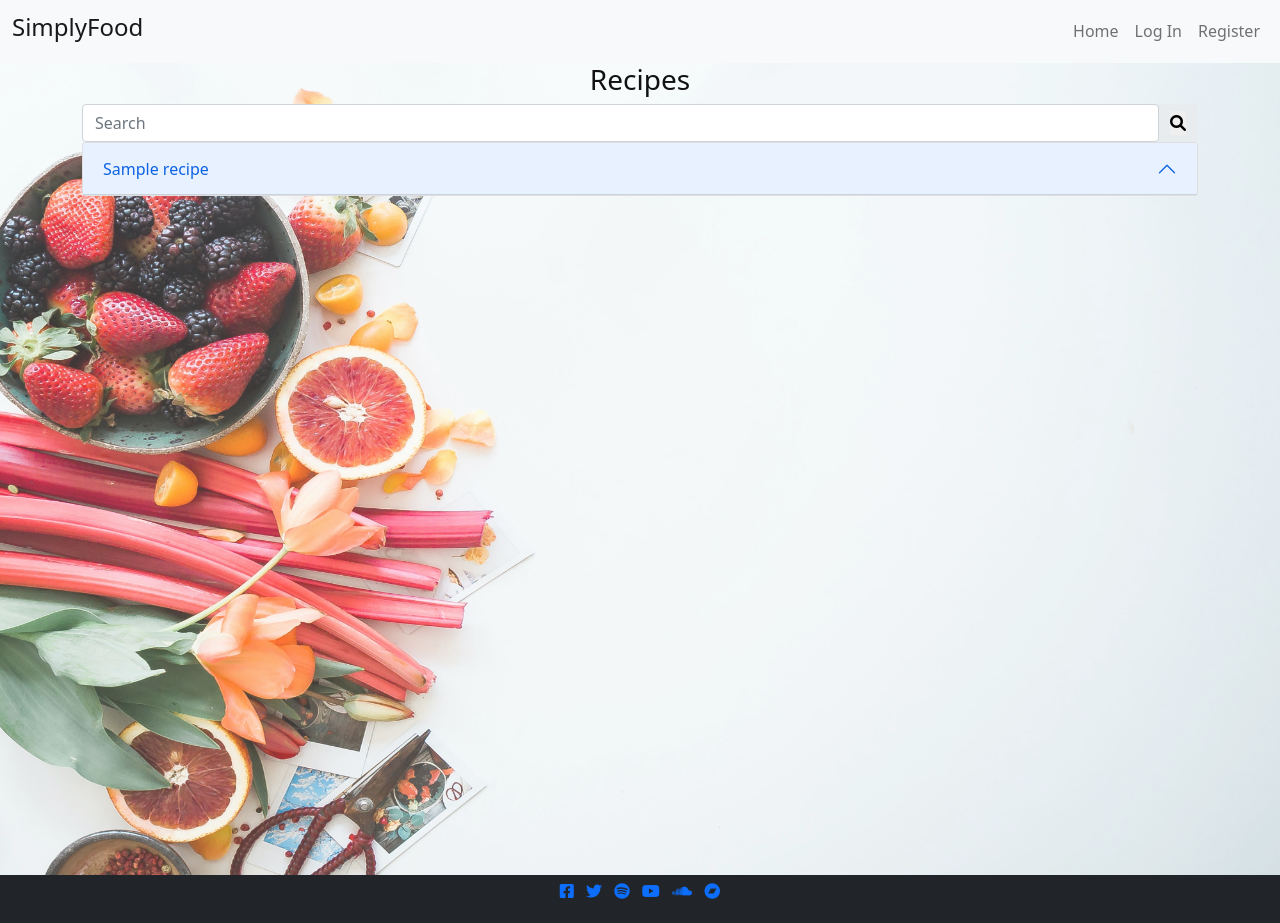
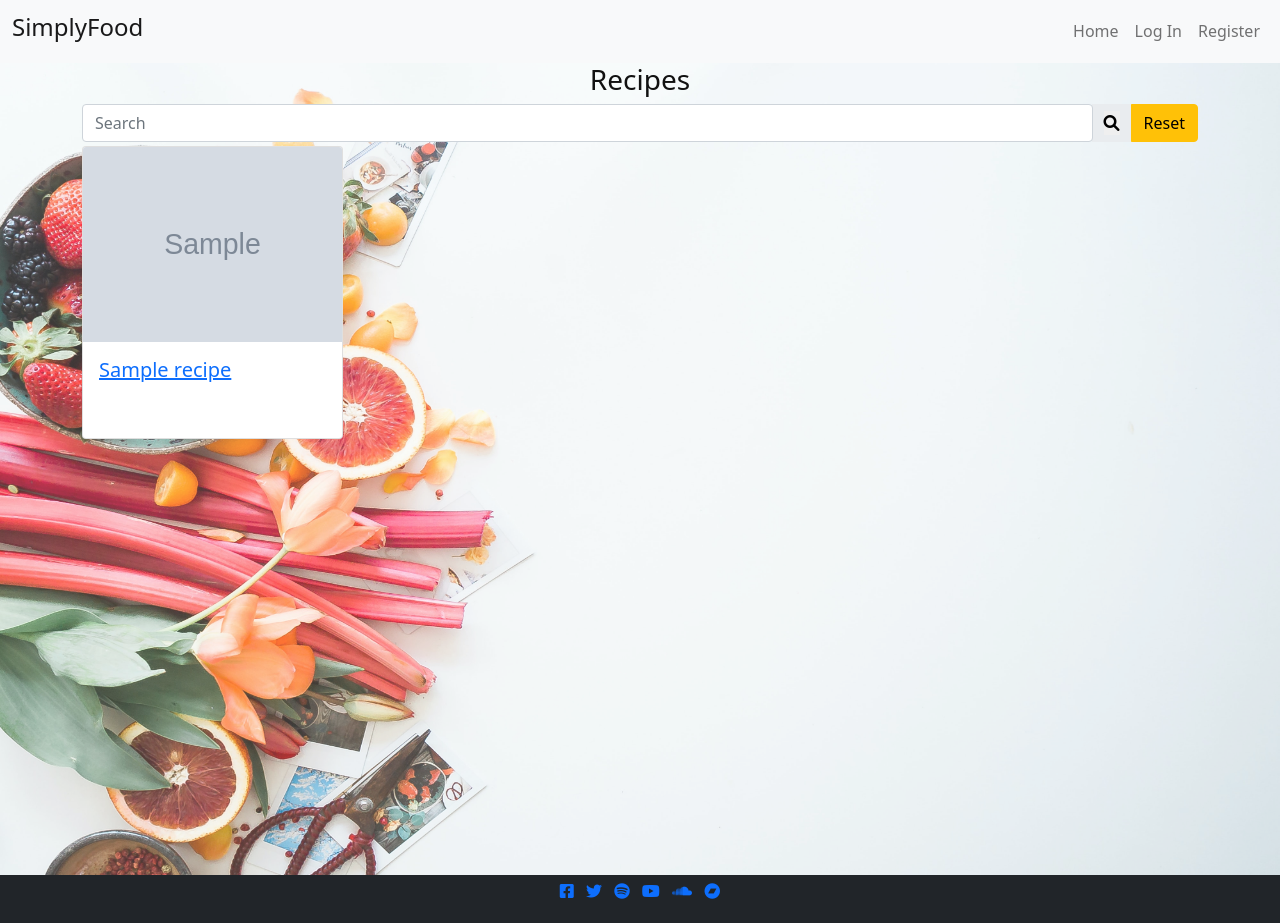
Before and after one commit to PaulBowden673/Projects-MP-MP3, a Flask app: page /recipe_list in a window 1280 px wide. Run offline with Flask 2, Linux system fonts and the light colour scheme; grey boxes marked "Sample" are stand-in pictures; a database or web service that is not in the repository returns one stand-in record (values such as "Sample title"); some libraries are stand-ins or nearby versions.

Commit message:
fixed db issues with variable names

```diff
--- a/app.py
+++ b/app.py
@@ -24,10 +24,17 @@ def index():
     return render_template("index.html")
 
 
+@app.route("/search", methods=["GET", "POST"])
+def search():
+    query = request.form.get("query")
+    recipes = list(mongo.db.recipes.find({"$text": {"$search": query}}))
+    return render_template("recipe_list.html", recipes=recipes)
+
+
 @app.route("/single_recipe/<recipes_id>")
 def single_recipe(recipes_id):
-    recipe = mongo.db.recipes.find_one({"_id": ObjectId(recipes_id)})
-    return render_template("recipe.html", recipe=recipe)
+    recipes = mongo.db.recipes.find_one({"_id": ObjectId(recipes_id)})
+    return render_template("recipe.html", recipes=recipes)
 
 
 @app.route("/recipe_list")
@@ -157,13 +164,13 @@ def edit_recipe(recipes_id):
 
     recipe = mongo.db.recipes.find_one({"_id": ObjectId(recipes_id)})
     categories = mongo.db.categories.find().sort("recipe_category", 1)
-    return render_template("recipe_list.html",
-    recipe=recipe, categories=categories)
+    return render_template(
+        "recipe_list.html", recipe=recipe, categories=categories)
 
 
 @app.route("/delete_recipe/<recipes_id>")
 def delete_recipe(recipes_id):
-    mongo.db.recipes.remove({"_id": ObjectId(recipes_id)})
+    mongo.db.recipes.recipes.remove({"_id": ObjectId(recipes_id)})
     flash("Recipe Successfully Deleted")
     return redirect(url_for("recipe_list"))
 
--- a/static/css/style.css
+++ b/static/css/style.css
@@ -50,6 +50,7 @@ header {
     height: 40vh;
 
 }
+
 .recipe-view {
     position: relative;
 }
--- a/templates/base.html
+++ b/templates/base.html
@@ -19,9 +19,13 @@
   <header>
     <nav class="navbar navbar-expand-lg navbar-light bg-light">
       <div class="container-fluid">
-              <a class="navbar-brand" href="#"><h4>SimplyFood</h4></a>
+        <a class="navbar-brand" href="#">
+          <h4>SimplyFood</h4>
+        </a>
         <div class="justify-content-end">
-              <button class="navbar-toggler" type="button" data-bs-toggle="collapse" data-bs-target="#navbarSupportedContent" aria-controls="navbarSupportedContent" aria-expanded="false" aria-label="Toggle navigation">
+          <button class="navbar-toggler" type="button" data-bs-toggle="collapse"
+            data-bs-target="#navbarSupportedContent" aria-controls="navbarSupportedContent" aria-expanded="false"
+            aria-label="Toggle navigation">
             <span class="navbar-toggler-icon"></span>
           </button>
           <div class="collapse navbar-collapse" id="navbarSupportedContent">
@@ -128,6 +132,9 @@
   </script>
   <script src="https://code.jquery.com/jquery-3.6.0.min.js"
     integrity="sha256-/xUj+3OJU5yExlq6GSYGSHk7tPXikynS7ogEvDej/m4=" crossorigin="anonymous"></script>
+  <script src="https://cdn.jsdelivr.net/npm/masonry-layout@4.2.2/dist/masonry.pkgd.min.js"
+    integrity="sha384-GNFwBvfVxBkLMJpYMOABq3c+d3KnQxudP/mGPkzpZSTYykLBNsZEnG2D9G/X/+7D" crossorigin="anonymous" async>
+  </script>
 </body>
 
 </html>
--- a/templates/recipe_list.html
+++ b/templates/recipe_list.html
@@ -3,41 +3,40 @@
 
 <h3 class="text-center">Recipes</h3>
 <div class="row">
-    <div class="col-12">
-        <div class="input-group rounded">
-            <input type="search" class="form-control rounded" placeholder="Search" aria-label="Search"
-            aria-describedby="search-addon" />
-            <span class="input-group-text border-0" id="search-addon">
-              <button><i class="fas fa-search"></i></button>
-            </span>
-          </div>
-    </button>
-  </div>
-    </div>
+    <form action="{{ url_for('search') }}" method="post">
+        <div class="col-12">
+            <div class="input-group rounded">
+                <input type="text" name="query" id="query" class="form-control rounded" placeholder="Search"
+                    aria-label="Search" aria-describedby="search-addon" />
+                <span class="input-group-text border-0" id="search-addon">
+                    <button for="query"><i class="fas fa-search"></i></button>
+                </span>
+                <a href="{{ url_for('recipe_list') }}" class=" btn btn-warning">Reset</a>
+            </div>
+            </button>
+        </div>
+    </form>
 </div>
 
 {% for recipes in recipes %}
-<div class="accordion" id="accordionExample">
-    <div class="accordion-item">
-        <h2 class="accordion-header" id="recipe_name">
-            <button class="accordion-button" type="button" data-bs-toggle="collapse" data-bs-target="#collapseOne"
-                aria-expanded="true" aria-controls="collapseOne">
-                {{ recipes.recipe_name }}
-            </button>
-        </h2>
-        <div id="collapseOne" class="accordion-collapse collapse" aria-labelledby="Recipe Name"
-            data-bs-parent="#accordionExample">
-            <div class="accordion-body">
-                <div class="input-group mb-3">
-                    <a href="{{ url_for ('single_recipe', recipes_id=recipes._id) }}">
-                        {{ recipes.recipe_description }}</a>
+<div class="row row-cols-1 row-cols-md-3 mt-1">
+    <div class="card-deck col-md-3">
+        <div class="card"> <a href="{{ url_for ('single_recipe', recipes_id=recipes._id) }}">
+                <img src="{{ recipes.recipe_image }}" class="card-img-top" alt="">
+                <div class="card-body">
+                    <h5 class="card-title">{{ recipes.recipe_name }}</h5>
                 </div>
+            </a>
+            <div class="card-body">
                 {% if session.user|lower == recipes.created_by|lower %}
-                <a href="{{ url_for('delete_recipe', recipes_id=recipes._id) }}" class="btn btn-warning">Delete</a>
-                <a href="{{ url_for('edit_recipe', recipes_id=recipes._id) }}" class="btn btn-primary">Edit</a>
+                <a href="{{ url_for('delete_recipe', recipes_id=recipes._id) }}" class="btn-sm btn-warning">Delete</a>
+                <a href="{{ url_for('edit_recipe', recipes_id=recipes._id) }}" class="btn-sm btn-primary">Edit</a>
                 {% endif %}
             </div>
         </div>
     </div>
-    {% endfor %}
-    {% endblock %}
+</div>
+
+{% endfor %}
+
+{% endblock %}
```
Also changed, not shown: templates/recipe.html (+4 -4 lines), templates/search.html (deleted, +0 -75 lines). Lines whose indentation alone changed are shown as unchanged.
